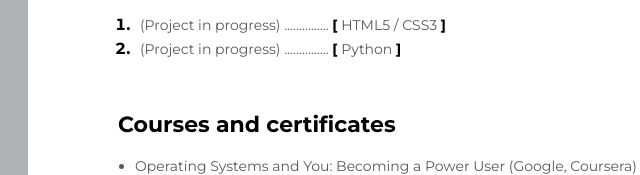
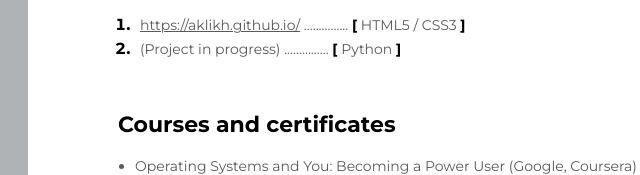
Before and after one commit to aklikh/aklikh.github.io, a plain HTML site: page index.html in a window 1280 px wide. Shown: the part 388-563 px from the top of the page, 340-980 px from the left. Drawn offline with Linux system fonts and the light colour scheme.

Commit message:
adding project in index.html

```diff
--- a/index.html
+++ b/index.html
@@ -35,7 +35,7 @@
 
                     <li class="my-projects-item">
                         <span class="my-projects-text">
-                            <a class="my-projects-link">(Project in progress)</a>
+                            <a class="my-projects-link" href="https://aklikh.github.io/">https://aklikh.github.io/</a>
                             ...............
                             <span class="my-projects-bracket">[</span> HTML5 / CSS3 <span class="my-projects-bracket">]</span>
                         </span>
```
